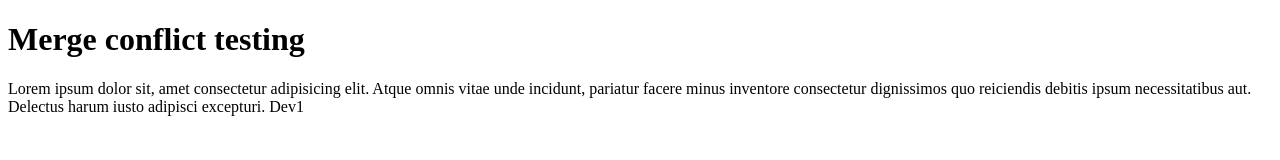
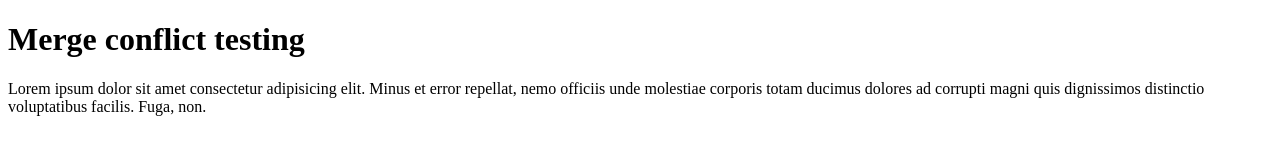
Before and after one commit to nlpkyukyu/Merge-Conflict, a plain HTML site: page index.html in a window 1280 px wide. Drawn offline with Linux system fonts and the light colour scheme.

Commit message:
adding header code and css 1

```diff
--- a/index.html
+++ b/index.html
@@ -5,9 +5,8 @@
     </head>
     <body>
         <h1>Merge conflict testing</h1>
-        <header>
-            Lorem ipsum dolor sit, amet consectetur adipisicing elit. Atque omnis vitae unde incidunt, pariatur facere minus inventore consectetur dignissimos quo reiciendis debitis ipsum necessitatibus aut. Delectus harum iusto adipisci excepturi.
-            Dev1
+        <header>Lorem ipsum dolor sit amet consectetur adipisicing elit. Minus et error repellat, nemo officiis unde molestiae corporis totam ducimus dolores ad corrupti magni quis dignissimos distinctio voluptatibus facilis. Fuga, non.
+
         </header>
     </body>
 </html>
```
